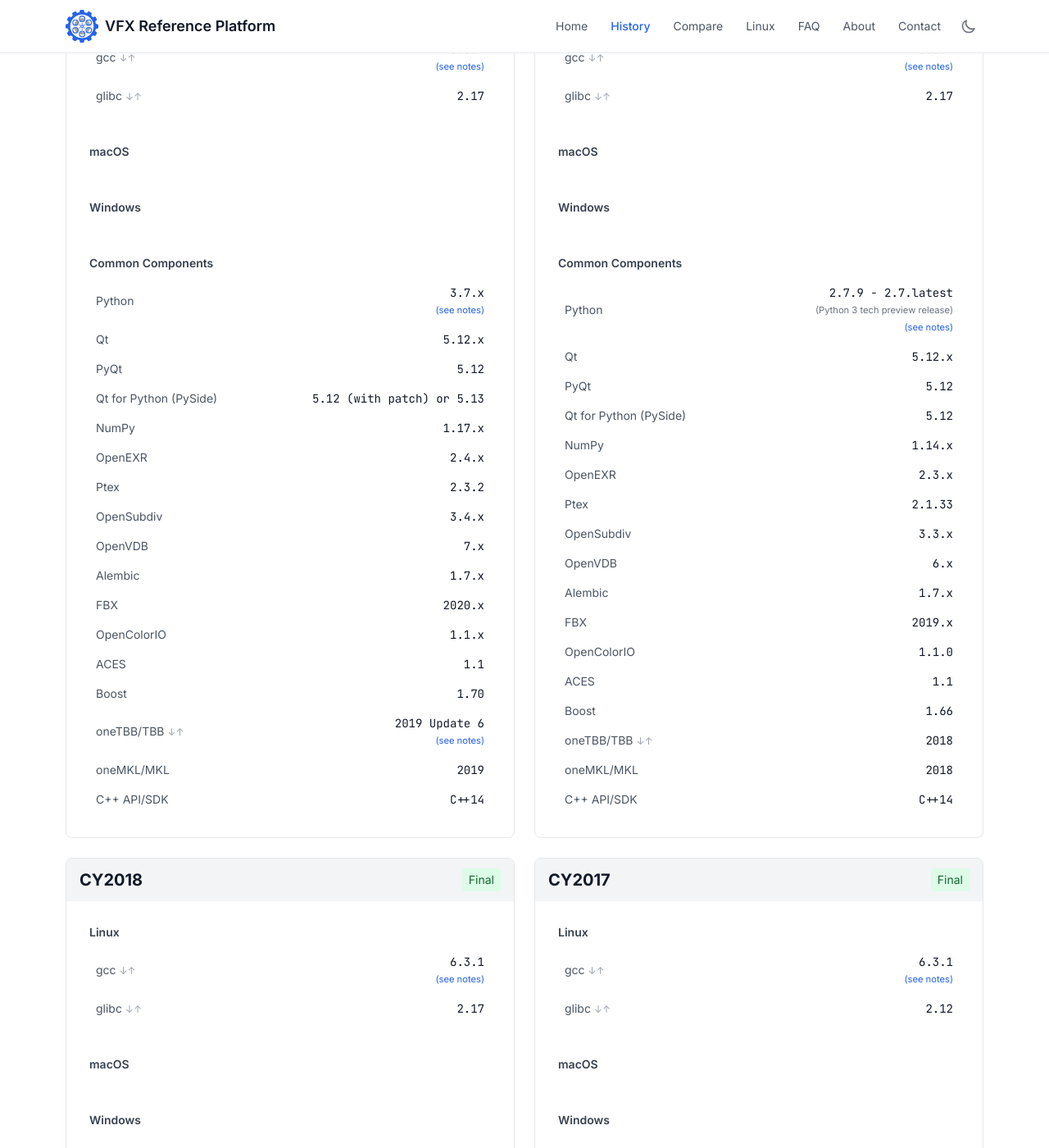
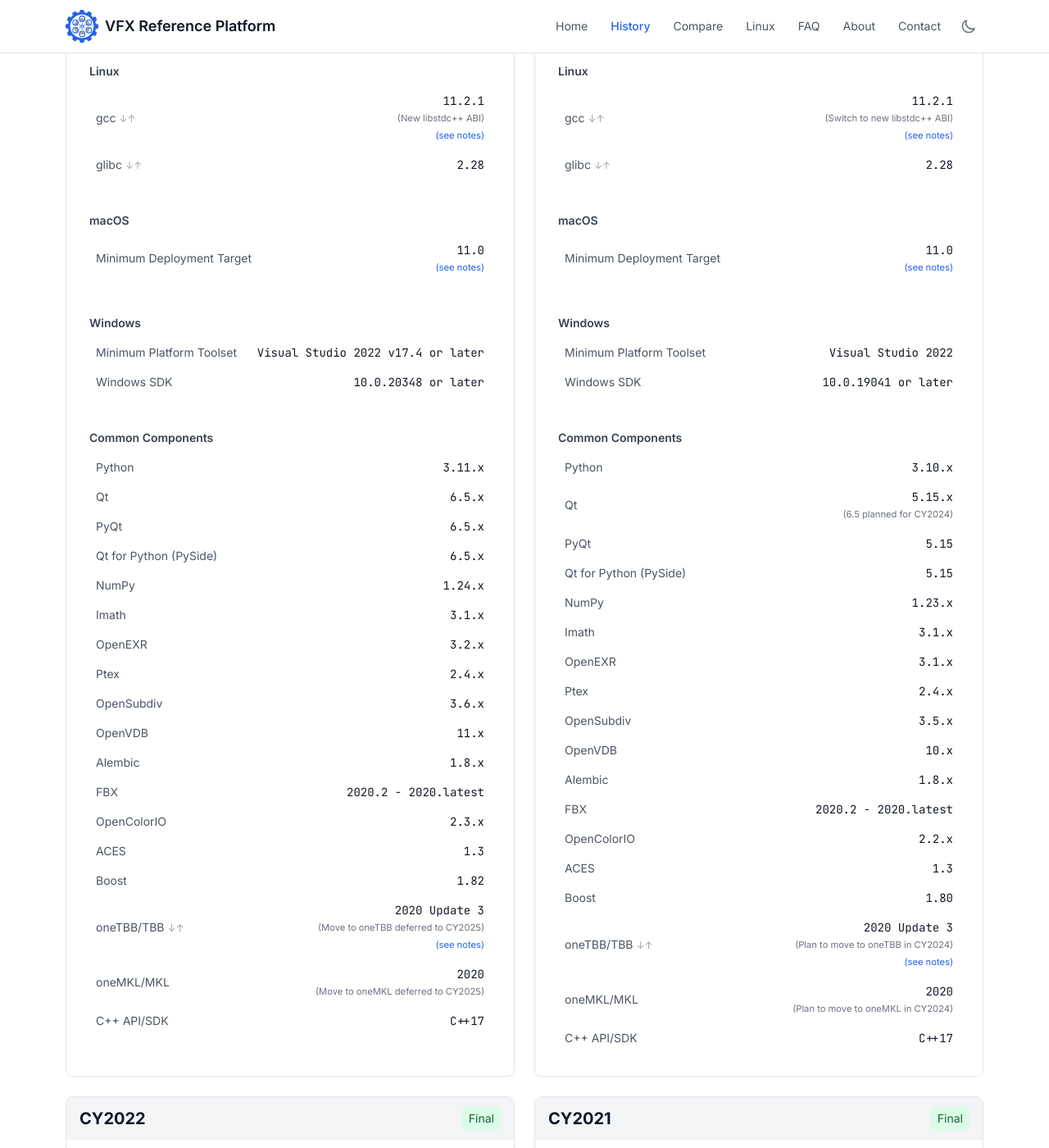
Before and after one commit to vfxplatform/vfxplatform, a Jekyll site: the page built from platform_history.html, in a window 1280 px wide and 1400 px high, scrolled down 1754 px. Shown: the whole window at 82% size. Built offline with Jekyll 4.4.1, drawn with Linux system fonts in a browser that asks for light colours; some of the changed text lies outside the part shown.

Commit message:
Show all years on History page and deep-link from home page
History page now displays every platform year (CY2026–CY2014) instead of
excluding the most recent supported years. Year cards get anchor IDs so
the "View Earlier Platforms" link on the home page jumps directly to the
first year not shown in the home table.

Co-Authored-By: Claude Opus 4.6 <noreply@anthropic.com>

```diff
--- a/_includes/platform-table.html
+++ b/_includes/platform-table.html
@@ -84,8 +84,9 @@
 </div>
 
 {% if include.show_history_link %}
+{% assign oldest_year = include.years | last | minus: 1 %}
 <div class="text-right mt-3">
-  <a href="{{ '/platform_history.html' | relative_url }}" class="text-sm text-blue-600 dark:text-blue-400 hover:underline inline-flex items-center gap-1">
+  <a href="{{ '/platform_history.html' | relative_url }}#CY{{ oldest_year }}" class="text-sm text-blue-600 dark:text-blue-400 hover:underline inline-flex items-center gap-1">
     View Earlier Platforms
     <svg class="w-4 h-4" fill="none" stroke="currentColor" viewBox="0 0 24 24">
       <path stroke-linecap="round" stroke-linejoin="round" stroke-width="2" d="M10 6H6a2 2 0 00-2 2v10a2 2 0 002 2h10a2 2 0 002-2v-4M14 4h6m0 0v6m0-6L10 14"/>
--- a/_includes/year-card.html
+++ b/_includes/year-card.html
@@ -6,7 +6,7 @@
 {% assign year_key = "CY" | append: include.year %}
 {% assign year_data = site.data.platforms[year_key] %}
 
-<div class="year-card">
+<div id="CY{{ include.year }}" class="year-card">
   <div class="year-card-header">
     <h3 class="text-xl font-bold">CY{{ include.year }}</h3>
     {% if year_data.status %}
--- a/platform_history.html
+++ b/platform_history.html
@@ -50,7 +41,7 @@ description: "VFX Reference Platform - Historical platform versions from CY2014
 </p>
 
 <div class="grid grid-cols-1 md:grid-cols-2 gap-6 mb-8">
-  {% for year in history_years %}
+  {% for year in all_years %}
     {% include year-card.html year=year %}
   {% endfor %}
 </div>
```
Also changed, not shown: other parts of platform_history.html (+0 -9 lines).
